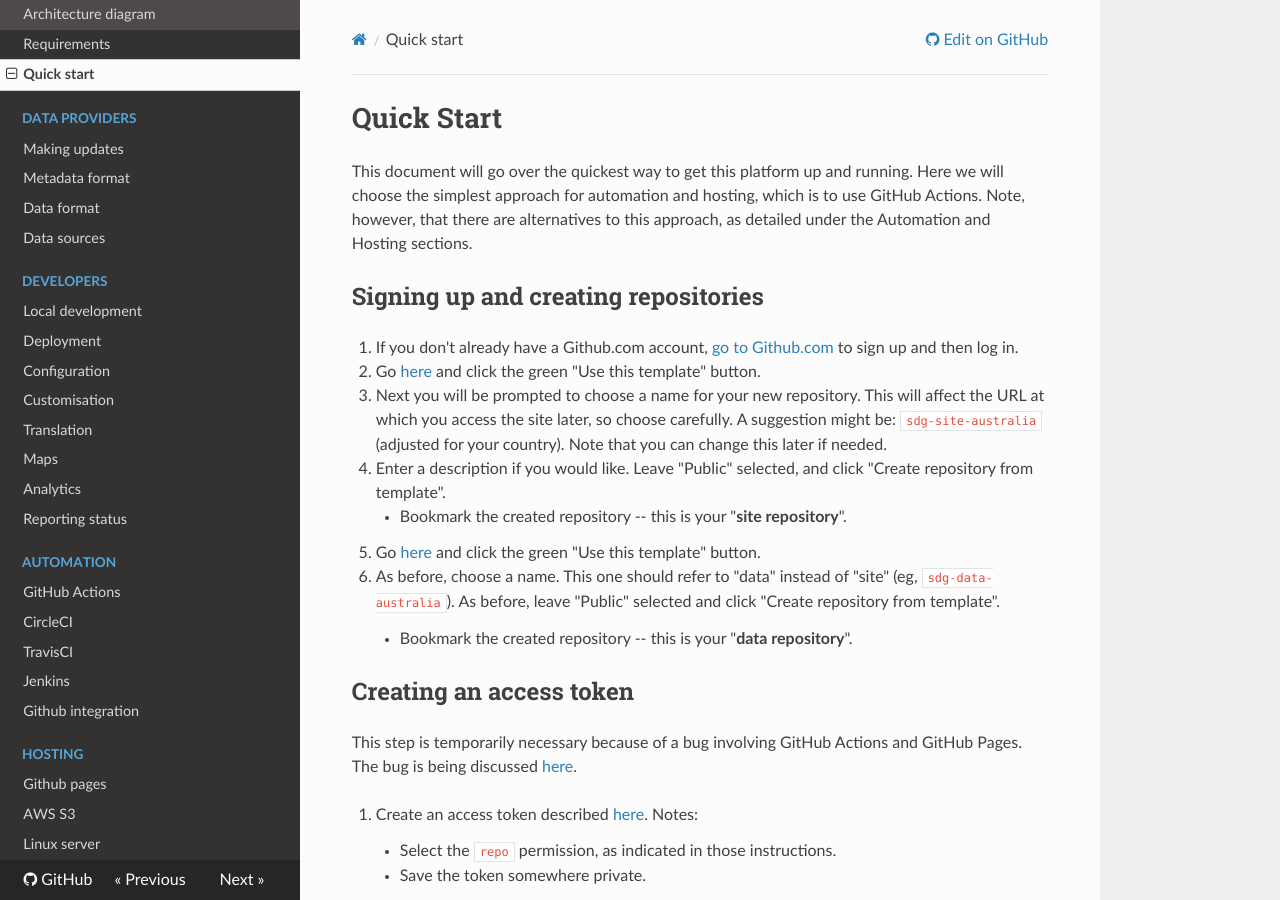
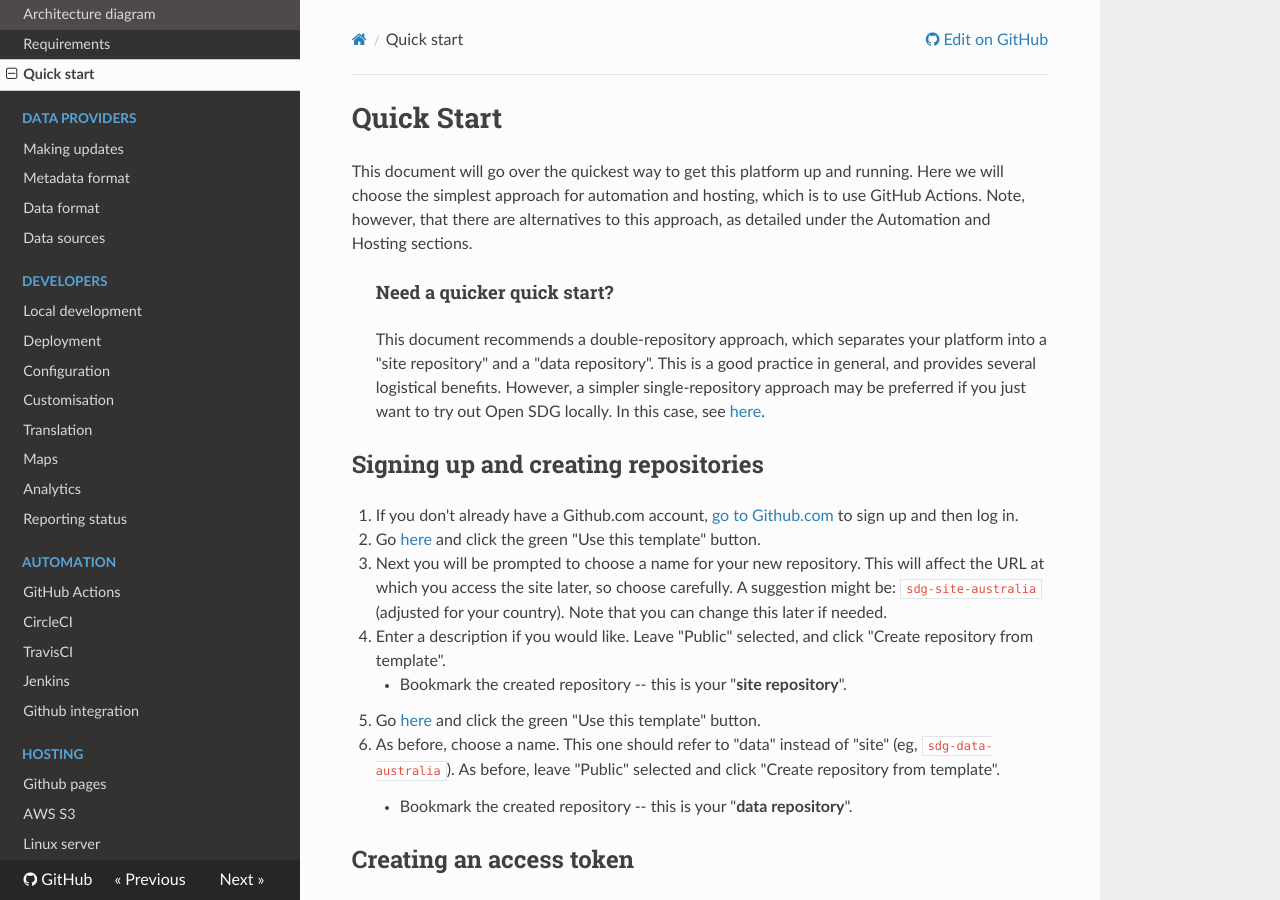
Before and after one commit to open-sdg/open-sdg, an MkDocs documentation site: the page built from docs/quick-start.md, in a window 1280 px wide and 900 px high. Built offline with MkDocs 1.6.1, drawn with Linux system fonts in a browser that asks for light colours; nearby versions of some CDN libraries; old or Windows-style settings are respelled for this version of MkDocs.

Commit message:
Reference the single-repository approach in the quick start

```diff
--- a/docs/quick-start.md
+++ b/docs/quick-start.md
@@ -1,6 +1,14 @@
 <h1>Quick Start</h1>
 
 This document will go over the quickest way to get this platform up and running. Here we will choose the simplest approach for automation and hosting, which is to use GitHub Actions. Note, however, that there are alternatives to this approach, as detailed under the Automation and Hosting sections.
+
+> #### Need a quicker quick start?
+> This document recommends a double-repository approach,
+> which separates your platform into a "site repository" and a "data repository".
+> This is a good practice in general, and provides several logistical benefits.
+> However, a simpler single-repository approach may be preferred if you just
+> want to try out Open SDG locally. In this case, see
+> [here](https://github.com/open-sdg/open-sdg-simple-starter).
 
 ## Signing up and creating repositories
 
```
